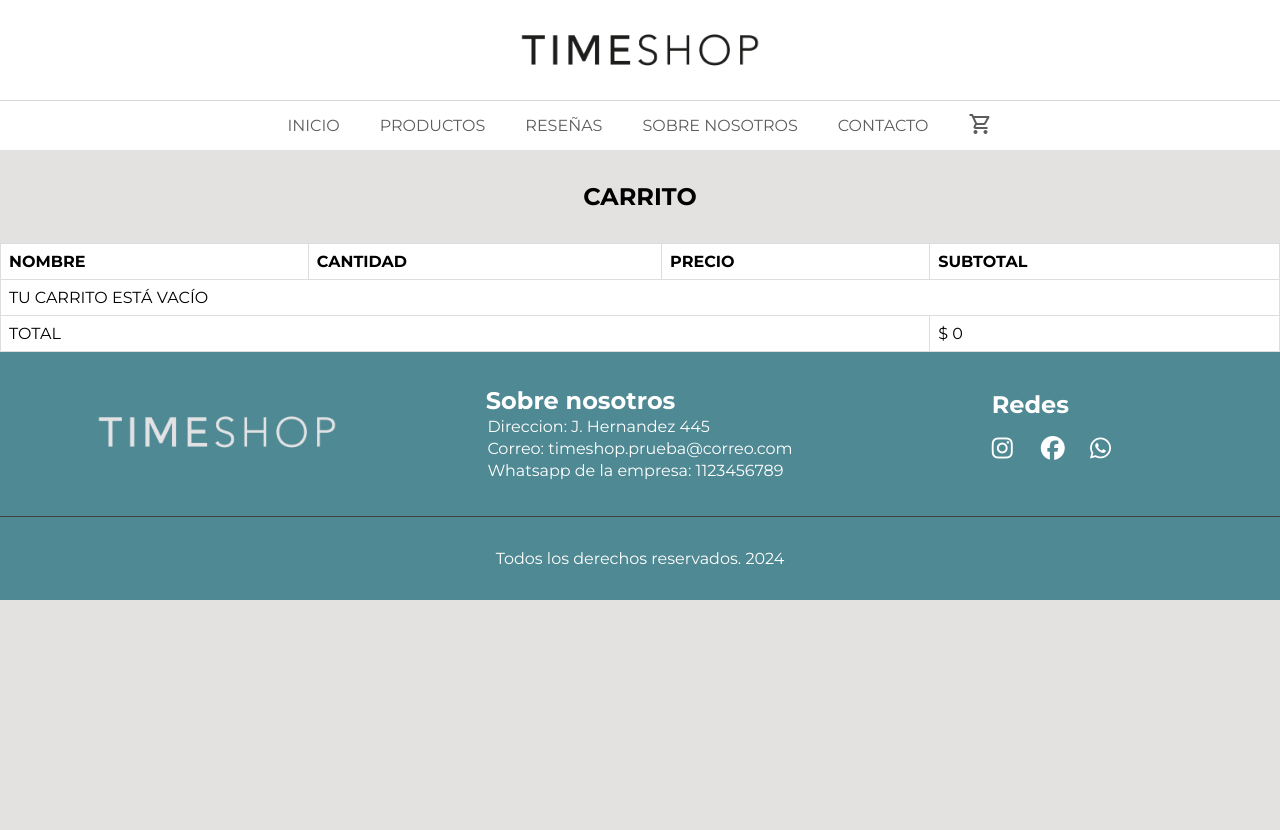
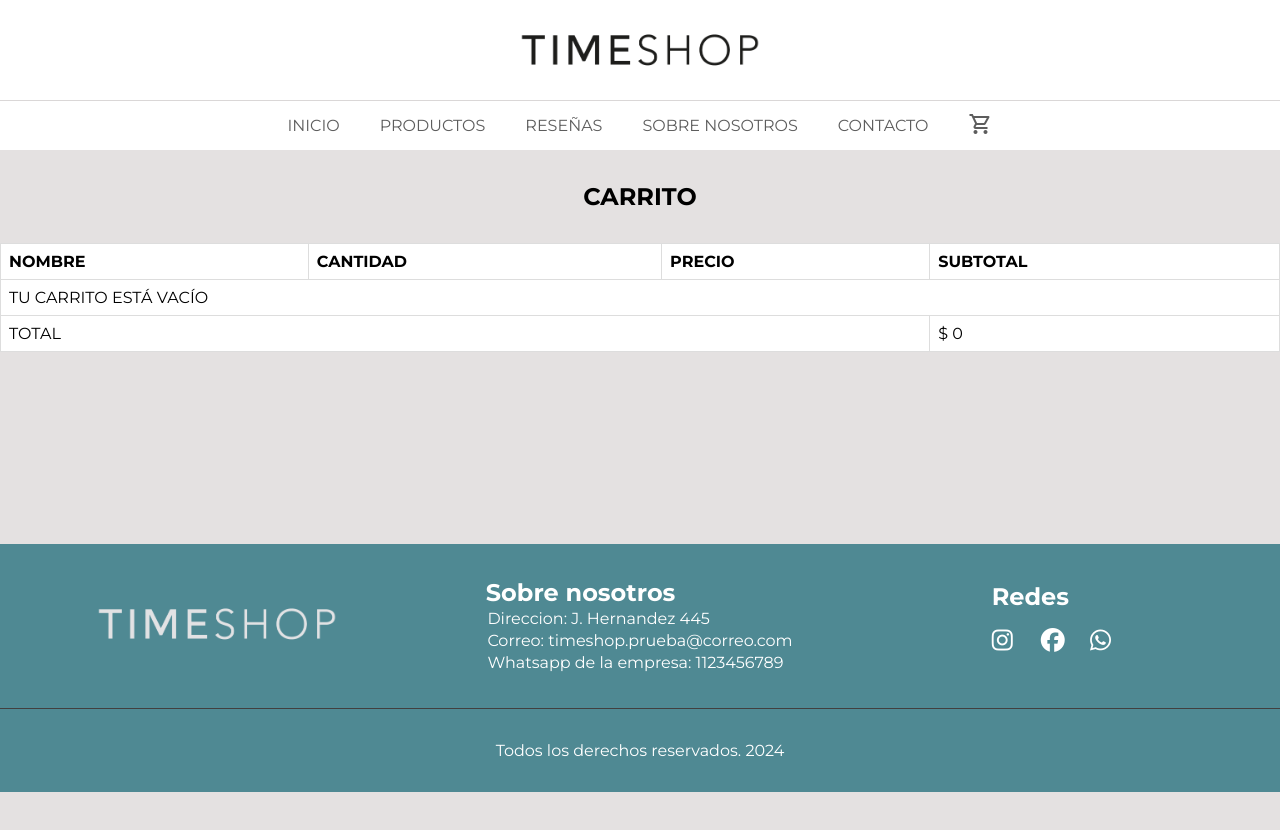
Before and after one commit to diegoezequiel23/proyecto, a plain HTML site: page carrito.html in a window 1280 px wide. Drawn offline with nearby package versions, Linux system fonts and the light colour scheme.

Commit message:
actualizaciones

```diff
--- a/css/carrito.css
+++ b/css/carrito.css
@@ -125,7 +125,8 @@ td, th {
 
 footer {
    background-color: #4f8993;
-   color: #fff
+   color: #fff;
+   margin-top: 15%;
 }
 
 
```
